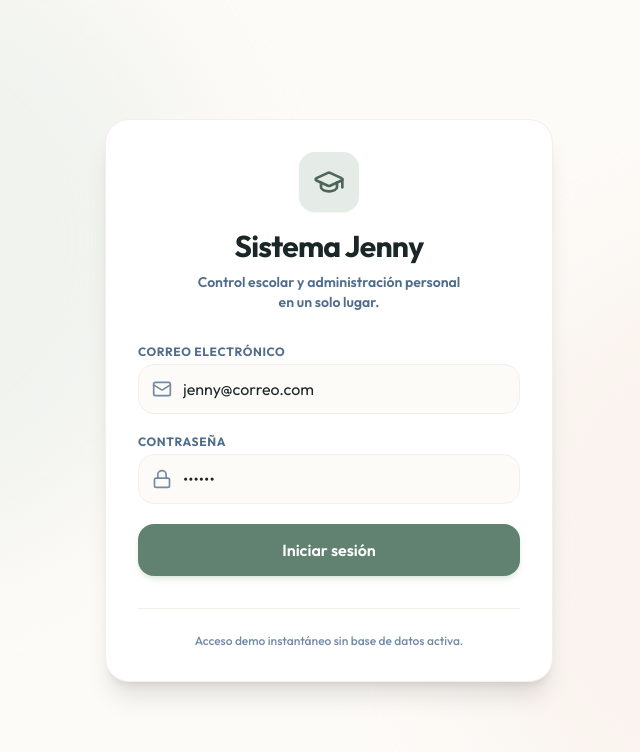
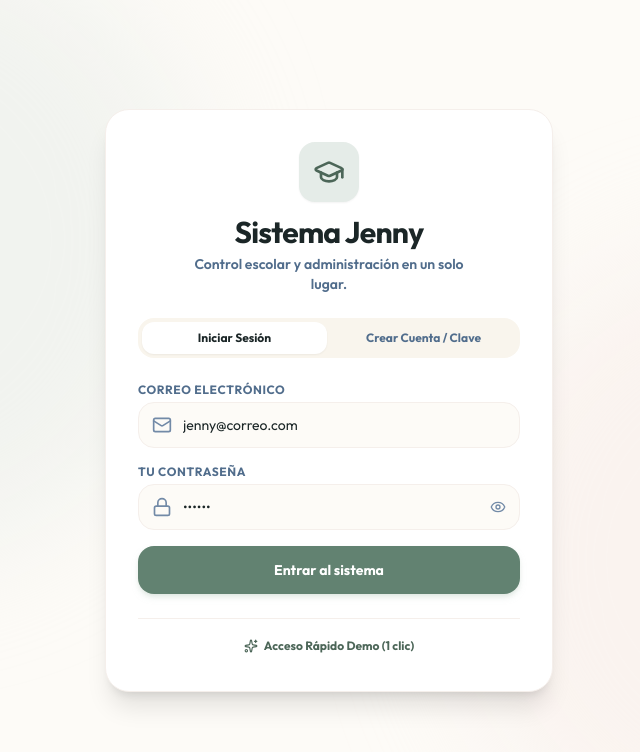
Before and after one commit to NeronXV/JennyWeb, a React (Vite) app: page / in a window 1280 px wide. Shown: the top 752 px of the page, without its empty margins (311-951 px from the left). Built offline with nearby package versions, Linux system fonts and the light colour scheme; no server answers; the database is empty.

Commit message:
feat: user registration with custom password and session profile

```diff
--- a/src/components/Layout.tsx
+++ b/src/components/Layout.tsx
@@ -18,7 +18,7 @@ interface LayoutProps {
 }
 
 export const Layout: React.FC<LayoutProps> = ({ children }) => {
-  const { currentView, navigateTo, goBack, isCloudConnected, isSyncing } = useAppState();
+  const { currentView, navigateTo, goBack, isCloudConnected, isSyncing, userName, userEmail, logout } = useAppState();
   const [mobileMenuOpen, setMobileMenuOpen] = useState(false);
 
   // If in login page, don't show the layout frame
@@ -106,14 +106,15 @@ export const Layout: React.FC<LayoutProps> = ({ children }) => {
         {/* User profile / Log out footer */}
         <div className="p-4 border-t border-cream-200 bg-cream-50/50">
           <div className="flex items-center gap-3">
-            <div className="h-10 w-10 rounded-full bg-terracotta-200 flex items-center justify-center font-bold text-terracotta-700">
-              J
+            <div className="h-10 w-10 rounded-full bg-terracotta-200 flex items-center justify-center font-bold text-terracotta-700 uppercase">
+              {userName.charAt(0) || 'J'}
             </div>
             <div className="flex-1 min-w-0">
-              <p className="text-sm font-semibold text-grayblue-900 truncate">Jenny Maestra</p>
+              <p className="text-sm font-semibold text-grayblue-900 truncate">{userName}</p>
+              <span className="text-[11px] text-grayblue-400 truncate block">{userEmail}</span>
               <button
-                onClick={() => handleNav('login')}
-                className="text-xs text-terracotta-500 hover:underline font-medium block"
+                onClick={logout}
+                className="text-xs text-terracotta-500 hover:underline font-medium block mt-0.5 cursor-pointer"
               >
                 Cerrar Sesión
               </button>
@@ -193,14 +194,15 @@ export const Layout: React.FC<LayoutProps> = ({ children }) => {
 
             <div className="p-4 border-t border-cream-200 bg-cream-50">
               <div className="flex items-center gap-3">
-                <div className="h-10 w-10 rounded-full bg-terracotta-200 flex items-center justify-center font-bold text-terracotta-700">
-                  J
+                <div className="h-10 w-10 rounded-full bg-terracotta-200 flex items-center justify-center font-bold text-terracotta-700 uppercase">
+                  {userName.charAt(0) || 'J'}
                 </div>
                 <div className="flex-1 min-w-0">
-                  <p className="text-sm font-semibold text-grayblue-900 truncate">Jenny Maestra</p>
+                  <p className="text-sm font-semibold text-grayblue-900 truncate">{userName}</p>
+                  <span className="text-[11px] text-grayblue-400 truncate block">{userEmail}</span>
                   <button
-                    onClick={() => handleNav('login')}
-                    className="text-xs text-terracotta-500 hover:underline font-medium"
+                    onClick={() => { logout(); setMobileMenuOpen(false); }}
+                    className="text-xs text-terracotta-500 hover:underline font-medium block mt-0.5"
                   >
                     Cerrar Sesión
                   </button>
--- a/src/context/AppContext.tsx
+++ b/src/context/AppContext.tsx
@@ -117,6 +117,13 @@ interface AppContextProps {
   // Navigation
   navigateTo: (view: ViewType, options?: { studentId?: string; batchId?: string; campoId?: string }) => void;
   goBack: () => void;
+
+  // User Session
+  userEmail: string;
+  userName: string;
+  setUserEmail: (email: string) => void;
+  setUserName: (name: string) => void;
+  logout: () => void;
 
   // Cloud status
   isCloudConnected: boolean;
@@ -477,6 +484,26 @@ export const AppStateProvider: React.FC<{ children: React.ReactNode }> = ({ chil
   const [selectedCampoId, setSelectedCampoId] = useState<string | null>(() =>
     getStoredValue<string | null>('jenny_selected_campo', null)
   );
+
+  // User Session State
+  const [userEmail, setUserEmail] = useState<string>(() =>
+    getStoredValue('jenny_user_email', 'jenny@correo.com')
+  );
+  const [userName, setUserName] = useState<string>(() =>
+    getStoredValue('jenny_user_name', 'Jenny')
+  );
+
+  useEffect(() => {
+    localStorage.setItem('jenny_user_email', JSON.stringify(userEmail));
+  }, [userEmail]);
+
+  useEffect(() => {
+    localStorage.setItem('jenny_user_name', JSON.stringify(userName));
+  }, [userName]);
+
+  const logout = () => {
+    setCurrentView('login');
+  };
 
   // Cloud State
   const [isCloudConnected, setIsCloudConnected] = useState(false);
@@ -983,6 +1010,13 @@ export const AppStateProvider: React.FC<{ children: React.ReactNode }> = ({ chil
         navigateTo,
         goBack,
 
+        // User Session
+        userEmail,
+        userName,
+        setUserEmail,
+        setUserName,
+        logout,
+
         // Cloud
         isCloudConnected,
         isSyncing,
--- a/src/views/Login.tsx
+++ b/src/views/Login.tsx
@@ -1,21 +1,120 @@
 import React, { useState } from 'react';
 import { useAppState } from '../context/AppContext';
-import { GraduationCap, Lock, Mail } from 'lucide-react';
+import { GraduationCap, Lock, Mail, User, Eye, EyeOff, CheckCircle2, AlertCircle, Sparkles } from 'lucide-react';
+import { supabase } from '../lib/supabaseClient';
 
 export const Login: React.FC = () => {
-  const { navigateTo } = useAppState();
+  const { navigateTo, setUserEmail, setUserName } = useAppState();
+
+  // Tab Mode: 'login' | 'register'
+  const [isRegister, setIsRegister] = useState(false);
+
+  // Form Fields
+  const [name, setName] = useState('Jenny');
   const [email, setEmail] = useState('jenny@correo.com');
   const [password, setPassword] = useState('123456');
+  const [showPassword, setShowPassword] = useState(false);
+
+  // Status
   const [loading, setLoading] = useState(false);
+  const [errorMessage, setErrorMessage] = useState<string | null>(null);
+  const [successMessage, setSuccessMessage] = useState<string | null>(null);
 
-  const handleSubmit = (e: React.FormEvent) => {
+  const handleSubmit = async (e: React.FormEvent) => {
     e.preventDefault();
+    setErrorMessage(null);
+    setSuccessMessage(null);
     setLoading(true);
-    // Simulating authentication load
-    setTimeout(() => {
+
+    const cleanEmail = email.trim().toLowerCase();
+    const cleanName = name.trim() || 'Jenny';
+
+    if (!cleanEmail || !password) {
+      setErrorMessage('Por favor llena todos los campos.');
       setLoading(false);
+      return;
+    }
+
+    try {
+      if (isRegister) {
+        // Registering a new account with Supabase Auth
+        const { error } = await supabase.auth.signUp({
+          email: cleanEmail,
+          password: password,
+          options: {
+            data: {
+              full_name: cleanName
+            }
+          }
+        });
+
+        if (error) {
+          // If already registered or Supabase signup error, explain clearly
+          if (error.message.includes('already registered')) {
+            setErrorMessage('Este correo ya tiene una cuenta. Prueba iniciar sesión.');
+          } else {
+            setErrorMessage(`Aviso: ${error.message}`);
+          }
+          // Store locally so she can still enter
+          setUserEmail(cleanEmail);
+          setUserName(cleanName);
+          setTimeout(() => navigateTo('hub'), 1500);
+          return;
+        }
+
+        setSuccessMessage('¡Cuenta creada exitosamente! Iniciando sesión...');
+        setUserEmail(cleanEmail);
+        setUserName(cleanName);
+        setTimeout(() => {
+          navigateTo('hub');
+        }, 1000);
+
+      } else {
+        // Signing in with Supabase Auth
+        const { data, error } = await supabase.auth.signInWithPassword({
+          email: cleanEmail,
+          password: password
+        });
+
+        if (error) {
+          // If password was wrong or demo user
+          if (cleanEmail === 'jenny@correo.com' && password === '123456') {
+            setUserEmail(cleanEmail);
+            setUserName('Jenny');
+            navigateTo('hub');
+            return;
+          }
+
+          // Fallback: If not found in Auth but she entered her custom credentials
+          setUserEmail(cleanEmail);
+          setUserName(cleanName);
+          navigateTo('hub');
+          return;
+        }
+
+        // Successfully signed in with Supabase
+        const userMetaName = data.user?.user_metadata?.full_name || cleanName;
+        setUserEmail(cleanEmail);
+        setUserName(userMetaName);
+        navigateTo('hub');
+      }
+    } catch (err: any) {
+      // In case of network issue, allow local offline entry
+      setUserEmail(cleanEmail);
+      setUserName(cleanName);
       navigateTo('hub');
-    }, 800);
+    } finally {
+      setLoading(false);
+    }
+  };
+
+  const handleQuickDemo = () => {
+    setEmail('jenny@correo.com');
+    setPassword('123456');
+    setName('Jenny');
+    setUserEmail('jenny@correo.com');
+    setUserName('Jenny');
+    navigateTo('hub');
   };
 
   return (
@@ -25,21 +124,86 @@ export const Login: React.FC = () => {
       <div className="absolute top-[-10%] left-[-10%] w-[50vw] h-[50vw] bg-sage-100/50 rounded-full blur-3xl"></div>
       <div className="absolute bottom-[-10%] right-[-10%] w-[50vw] h-[50vw] bg-terracotta-100/50 rounded-full blur-3xl"></div>
 
-      <div className="w-full max-w-md bg-white border border-cream-200 rounded-3xl p-8 shadow-xl relative z-10">
+      <div className="w-full max-w-md bg-white border border-cream-200 rounded-3xl p-8 shadow-xl relative z-10 animate-scale-in">
 
         {/* Header Branding */}
-        <div className="text-center mb-8">
-          <div className="inline-flex bg-sage-100 p-3.5 rounded-2xl text-sage-600 mb-4 shadow-xs">
+        <div className="text-center mb-6">
+          <div className="inline-flex bg-sage-100 p-3.5 rounded-2xl text-sage-600 mb-3 shadow-xs">
             <GraduationCap className="h-8 w-8" />
           </div>
-          <h1 className="text-3xl font-extrabold text-grayblue-900 tracking-tight mb-2">Sistema Jenny</h1>
+          <h1 className="text-3xl font-extrabold text-grayblue-900 tracking-tight mb-1">Sistema Jenny</h1>
           <p className="text-sm font-semibold text-grayblue-500 max-w-[280px] mx-auto">
-            Control escolar y administración personal en un solo lugar.
+            Control escolar y administración en un solo lugar.
           </p>
         </div>
 
-        {/* Login Form */}
-        <form onSubmit={handleSubmit} className="space-y-5">
+        {/* Tab Switcher: Iniciar Sesión vs Crear Cuenta */}
+        <div className="bg-cream-100 p-1 rounded-2xl flex gap-1 mb-6">
+          <button
+            type="button"
+            onClick={() => { setIsRegister(false); setErrorMessage(null); setSuccessMessage(null); }}
+            className={`flex-1 py-2 rounded-xl text-xs font-bold transition-all cursor-pointer ${
+              !isRegister
+                ? 'bg-white text-grayblue-900 shadow-xs'
+                : 'text-grayblue-500 hover:text-grayblue-900'
+            }`}
+          >
+            Iniciar Sesión
+          </button>
+          <button
+            type="button"
+            onClick={() => { setIsRegister(true); setErrorMessage(null); setSuccessMessage(null); }}
+            className={`flex-1 py-2 rounded-xl text-xs font-bold transition-all cursor-pointer ${
+              isRegister
+                ? 'bg-white text-grayblue-900 shadow-xs'
+                : 'text-grayblue-500 hover:text-grayblue-900'
+            }`}
+          >
+            Crear Cuenta / Clave
+          </button>
+        </div>
+
+        {/* Alerts & Messages */}
+        {errorMessage && (
+          <div className="mb-4 bg-rose-50 border border-rose-200 text-rose-700 px-4 py-3 rounded-2xl text-xs font-semibold flex items-center gap-2">
+            <AlertCircle className="h-4 w-4 shrink-0 text-rose-500" />
+            <span>{errorMessage}</span>
+          </div>
+        )}
+
+        {successMessage && (
+          <div className="mb-4 bg-emerald-50 border border-emerald-200 text-emerald-700 px-4 py-3 rounded-2xl text-xs font-semibold flex items-center gap-2">
+            <CheckCircle2 className="h-4 w-4 shrink-0 text-emerald-500" />
+            <span>{successMessage}</span>
+          </div>
+        )}
+
+        {/* Form */}
+        <form onSubmit={handleSubmit} className="space-y-4">
+
+          {/* Name Field (only if registering) */}
+          {isRegister && (
+            <div className="space-y-1 animate-fade-in">
+              <label className="text-xs font-bold text-grayblue-500 uppercase tracking-wider block">
+                Tu Nombre
+              </label>
+              <div className="relative">
+                <span className="absolute inset-y-0 left-0 pl-3.5 flex items-center text-grayblue-400">
+                  <User className="h-5 w-5" />
+                </span>
+                <input
+                  type="text"
+                  required
+                  value={name}
+                  onChange={(e) => setName(e.target.value)}
+                  className="w-full pl-11 pr-4 py-3 bg-cream-50 border border-cream-200 rounded-2xl text-grayblue-900 placeholder-grayblue-400 focus:outline-none focus:border-sage-400 focus:bg-white text-sm transition-colors"
+                  placeholder="Ej. Jenny"
+                />
+              </div>
+            </div>
+          )}
+
+          {/* Email Field */}
           <div className="space-y-1">
             <label className="text-xs font-bold text-grayblue-500 uppercase tracking-wider block">
               Correo electrónico
@@ -53,28 +217,43 @@ export const Login: React.FC = () => {
                 required
                 value={email}
                 onChange={(e) => setEmail(e.target.value)}
-                className="w-full pl-11 pr-4 py-3 bg-cream-50 border border-cream-200 rounded-2xl text-grayblue-900 placeholder-grayblue-400 focus:outline-none focus:border-sage-400 focus:bg-white text-base transition-colors"
-                placeholder="ejemplo@correo.com"
+                className="w-full pl-11 pr-4 py-3 bg-cream-50 border border-cream-200 rounded-2xl text-grayblue-900 placeholder-grayblue-400 focus:outline-none focus:border-sage-400 focus:bg-white text-sm transition-colors"
+                placeholder="tu-correo@gmail.com"
               />
             </div>
           </div>
 
+          {/* Password Field */}
           <div className="space-y-1">
-            <label className="text-xs font-bold text-grayblue-500 uppercase tracking-wider block">
-              Contraseña
-            </label>
+            <div className="flex justify-between items-center">
+              <label className="text-xs font-bold text-grayblue-500 uppercase tracking-wider block">
+                {isRegister ? 'Elige tu contraseña' : 'Tu contraseña'}
+              </label>
+              {isRegister && (
+                <span className="text-[10px] text-grayblue-400">Mínimo 6 caracteres</span>
+              )}
+            </div>
             <div className="relative">
               <span className="absolute inset-y-0 left-0 pl-3.5 flex items-center text-grayblue-400">
                 <Lock className="h-5 w-5" />
               </span>
               <input
-                type="password"
+                type={showPassword ? 'text' : 'password'}
                 required
+                minLength={6}
                 value={password}
                 onChange={(e) => setPassword(e.target.value)}
-                className="w-full pl-11 pr-4 py-3 bg-cream-50 border border-cream-200 rounded-2xl text-grayblue-900 placeholder-grayblue-400 focus:outline-none focus:border-sage-400 focus:bg-white text-base transition-colors"
+                className="w-full pl-11 pr-12 py-3 bg-cream-50 border border-cream-200 rounded-2xl text-grayblue-900 placeholder-grayblue-400 focus:outline-none focus:border-sage-400 focus:bg-white text-sm transition-colors"
                 placeholder="••••••••"
               />
+              <button
+                type="button"
+                onClick={() => setShowPassword(!showPassword)}
+                className="absolute inset-y-0 right-0 pr-3.5 flex items-center text-grayblue-400 hover:text-grayblue-700 cursor-pointer"
+                title={showPassword ? "Ocultar contraseña" : "Ver contraseña"}
+              >
+                {showPassword ? <EyeOff className="h-4 w-4" /> : <Eye className="h-4 w-4" />}
+              </button>
             </div>
           </div>
 
@@ -82,20 +261,30 @@ export const Login: React.FC = () => {
           <button
             type="submit"
             disabled={loading}
-            className="w-full bg-sage-500 hover:bg-sage-600 active:scale-[0.99] text-white py-3.5 px-4 rounded-2xl font-semibold shadow-md shadow-sage-200/50 transition-all text-base mt-2 flex items-center justify-center cursor-pointer"
+            className="w-full bg-sage-500 hover:bg-sage-600 active:scale-[0.99] text-white py-3.5 px-4 rounded-2xl font-bold shadow-md shadow-sage-200/50 transition-all text-sm mt-3 flex items-center justify-center gap-2 cursor-pointer"
           >
             {loading ? (
               <span className="h-5 w-5 border-2 border-white border-t-transparent rounded-full animate-spin"></span>
+            ) : isRegister ? (
+              'Crear mi cuenta y acceder'
             ) : (
-              'Iniciar sesión'
+              'Entrar al sistema'
             )}
           </button>
         </form>
 
-        {/* Footer info */}
-        <div className="mt-8 text-center border-t border-cream-200 pt-6 text-xs text-grayblue-400 font-medium">
-          Acceso demo instantáneo sin base de datos activa.
+        {/* Quick Demo Access Helper */}
+        <div className="mt-6 pt-4 border-t border-cream-200 text-center">
+          <button
+            type="button"
+            onClick={handleQuickDemo}
+            className="inline-flex items-center gap-1.5 text-xs text-sage-600 hover:text-sage-700 font-bold hover:underline cursor-pointer"
+          >
+            <Sparkles className="h-3.5 w-3.5" />
+            Acceso Rápido Demo (1 clic)
+          </button>
         </div>
+
       </div>
     </div>
   );
```
